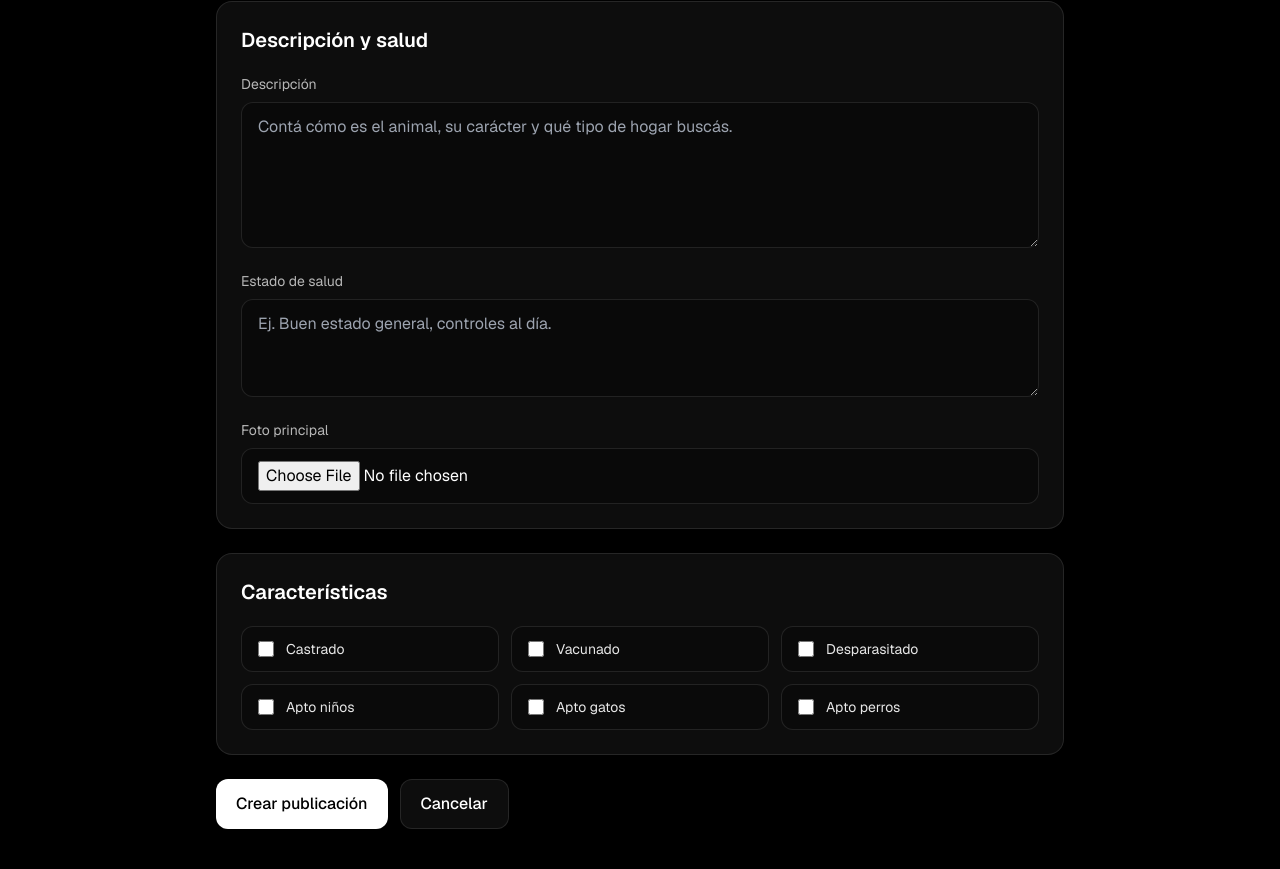
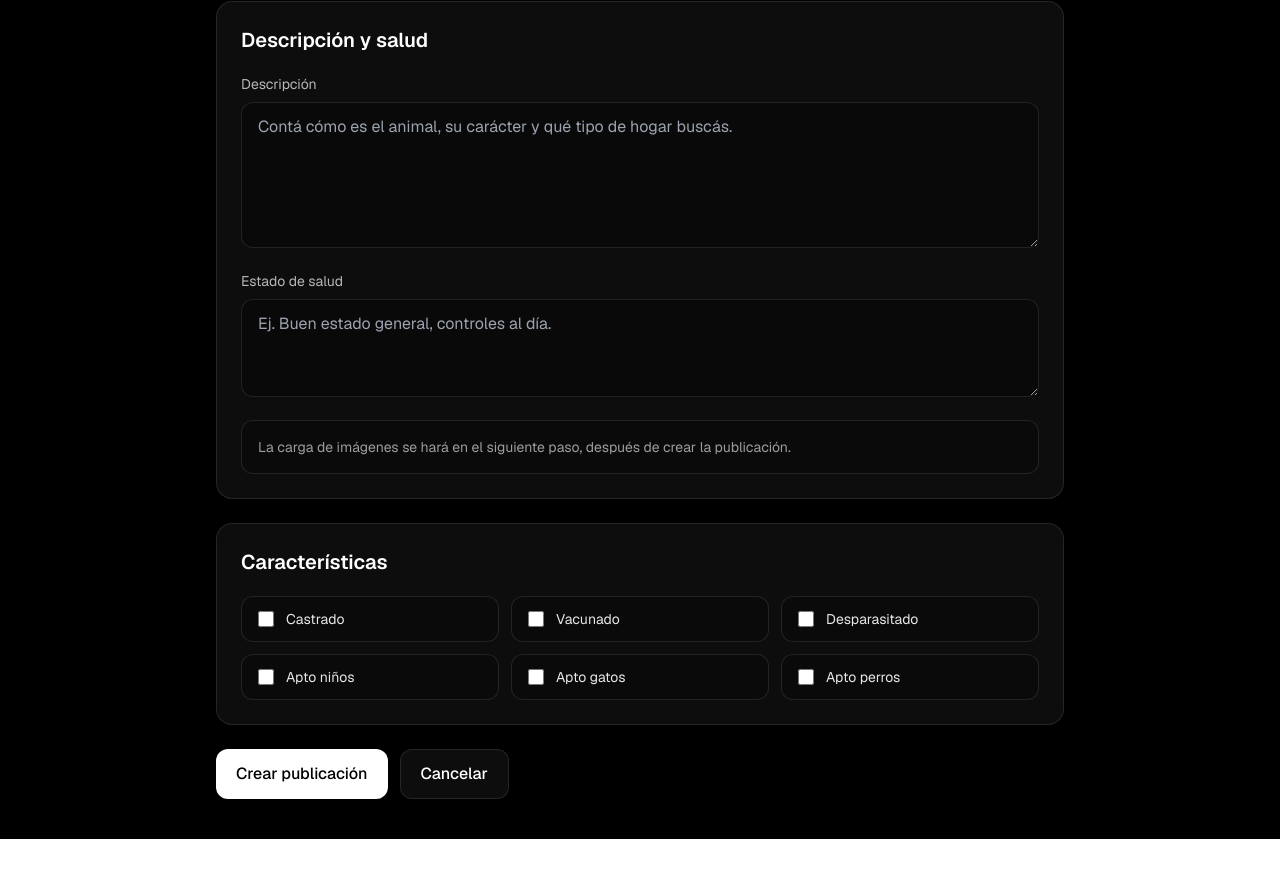
Before and after one commit to SantiagoPlus/adoptar_app, a Next.js app: page /publicaciones/nueva in a window 1280 px wide. Shown: the part 709-1578 px from the top of the page. After the commit the page ends 1548 px from the top, so only its background shows below. Built offline with nearby package versions, Linux system fonts and the light colour scheme.

Commit message:
Redireccion a [id]cargar imagen

```diff
--- a/app/publicaciones/nueva/page.tsx
+++ b/app/publicaciones/nueva/page.tsx
@@ -37,7 +37,6 @@ async function crearPublicacion(formData: FormData) {
   const descripcion = String(formData.get("descripcion") ?? "").trim();
   const estadoSalud = String(formData.get("estado_salud") ?? "").trim();
   const nivelEnergia = String(formData.get("nivel_energia") ?? "").trim();
-  const fotoPrincipalFile = formData.get("foto_principal");
 
   const castrado = formData.get("castrado") === "on";
   const vacunado = formData.get("vacunado") === "on";
@@ -86,44 +85,7 @@ async function crearPublicacion(formData: FormData) {
     redirect("/publicaciones/nueva?error=error_creacion_publicacion");
   }
 
-  if (fotoPrincipalFile instanceof File && fotoPrincipalFile.size > 0) {
-    const extension =
-      fotoPrincipalFile.name.split(".").pop()?.toLowerCase() || "jpg";
-    const fileName = `principal.${extension}`;
-    const filePath = `${authData.user.id}/${animalCreado.id_animal}/${fileName}`;
-
-    const { error: uploadError } = await supabase.storage
-      .from("animales")
-      .upload(filePath, fotoPrincipalFile, {
-        upsert: true,
-        contentType: fotoPrincipalFile.type || undefined,
-      });
-
-    if (uploadError) {
-      redirect(
-        `/publicaciones/${animalCreado.id_animal}?error=publicacion_creada_sin_foto`,
-      );
-    }
-
-    const { data: publicUrlData } = supabase.storage
-      .from("animales")
-      .getPublicUrl(filePath);
-
-    const { error: fotoError } = await supabase.from("fotos_animales").insert({
-      id_animal: animalCreado.id_animal,
-      url_foto: publicUrlData.publicUrl,
-      es_principal: true,
-      orden: 1,
-    });
-
-    if (fotoError) {
-      redirect(
-        `/publicaciones/${animalCreado.id_animal}?error=publicacion_creada_sin_foto`,
-      );
-    }
-  }
-
-  redirect(`/publicaciones/${animalCreado.id_animal}?ok=publicacion_creada`);
+  redirect(`/publicaciones/${animalCreado.id_animal}?ok=continuar_con_imagenes`);
 }
 
 function Campo({
@@ -176,7 +138,6 @@ function NuevaPublicacionSkeleton() {
         <div className="space-y-4">
           <div className="h-28 animate-pulse rounded-xl bg-white/10" />
           <div className="h-20 animate-pulse rounded-xl bg-white/10" />
-          <div className="h-12 animate-pulse rounded-xl bg-white/10" />
         </div>
       </section>
 
@@ -204,8 +165,6 @@ function FeedbackBanner({ error }: { error?: string }) {
     especie_invalida: "La especie debe ser perro o gato.",
     error_creacion_publicacion:
       "Ocurrió un error al crear la publicación.",
-    publicacion_creada_sin_foto:
-      "La publicación se creó, pero no se pudo guardar la foto.",
   };
 
   return (
@@ -371,20 +330,9 @@ async function NuevaPublicacionContent({
               />
             </div>
 
-            <div>
-              <label
-                htmlFor="foto_principal"
-                className="mb-2 block text-sm text-white/70"
-              >
-                Foto principal
-              </label>
-              <input
-                id="foto_principal"
-                name="foto_principal"
-                type="file"
-                accept="image/*"
-                className="w-full rounded-xl border border-white/10 bg-black/30 px-4 py-3 text-white outline-none"
-              />
+            <div className="rounded-xl border border-white/10 bg-black/20 p-4 text-sm text-white/60">
+              La carga de imágenes se hará en el siguiente paso, después de crear
+              la publicación.
             </div>
           </div>
         </section>
```
